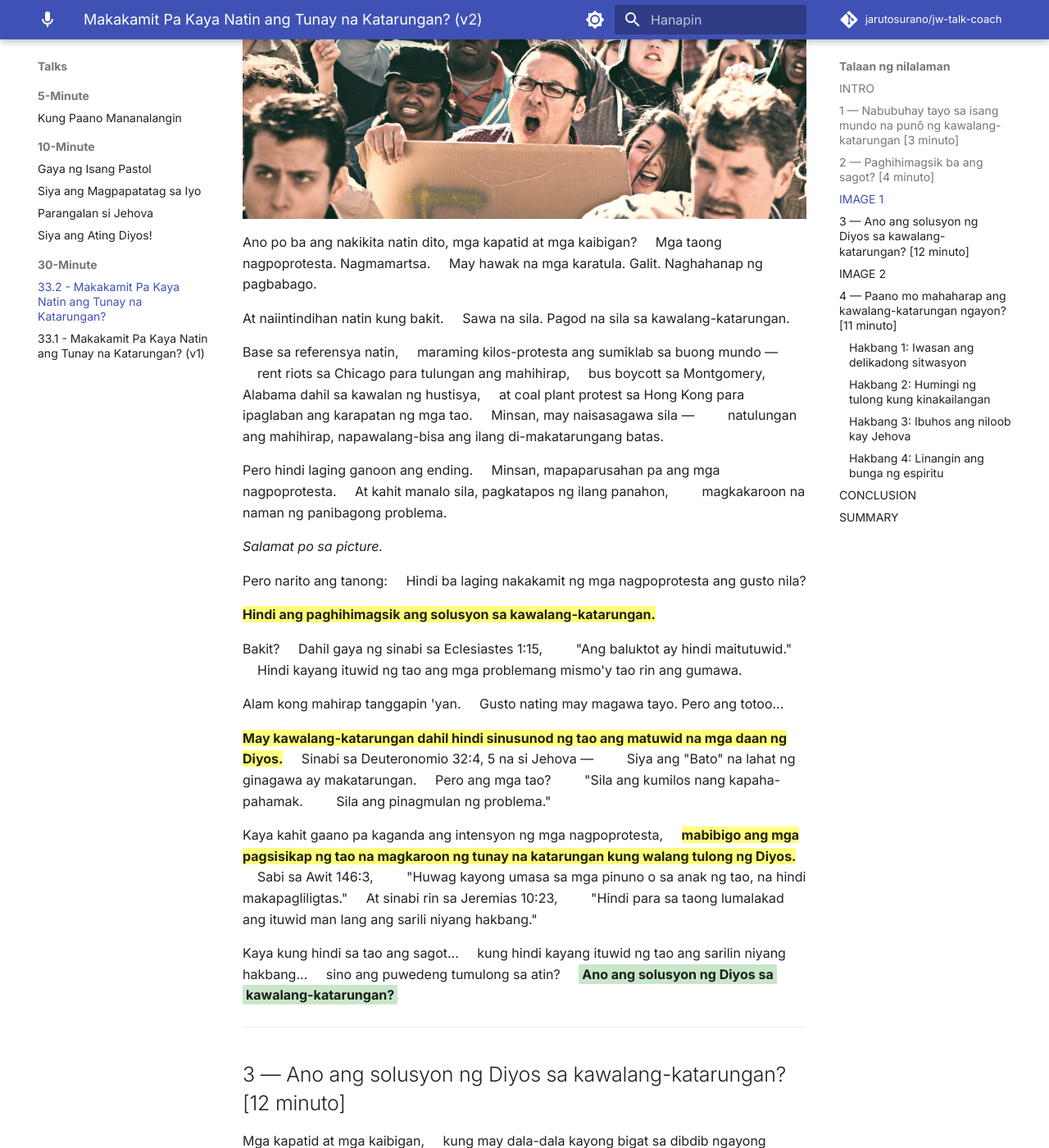
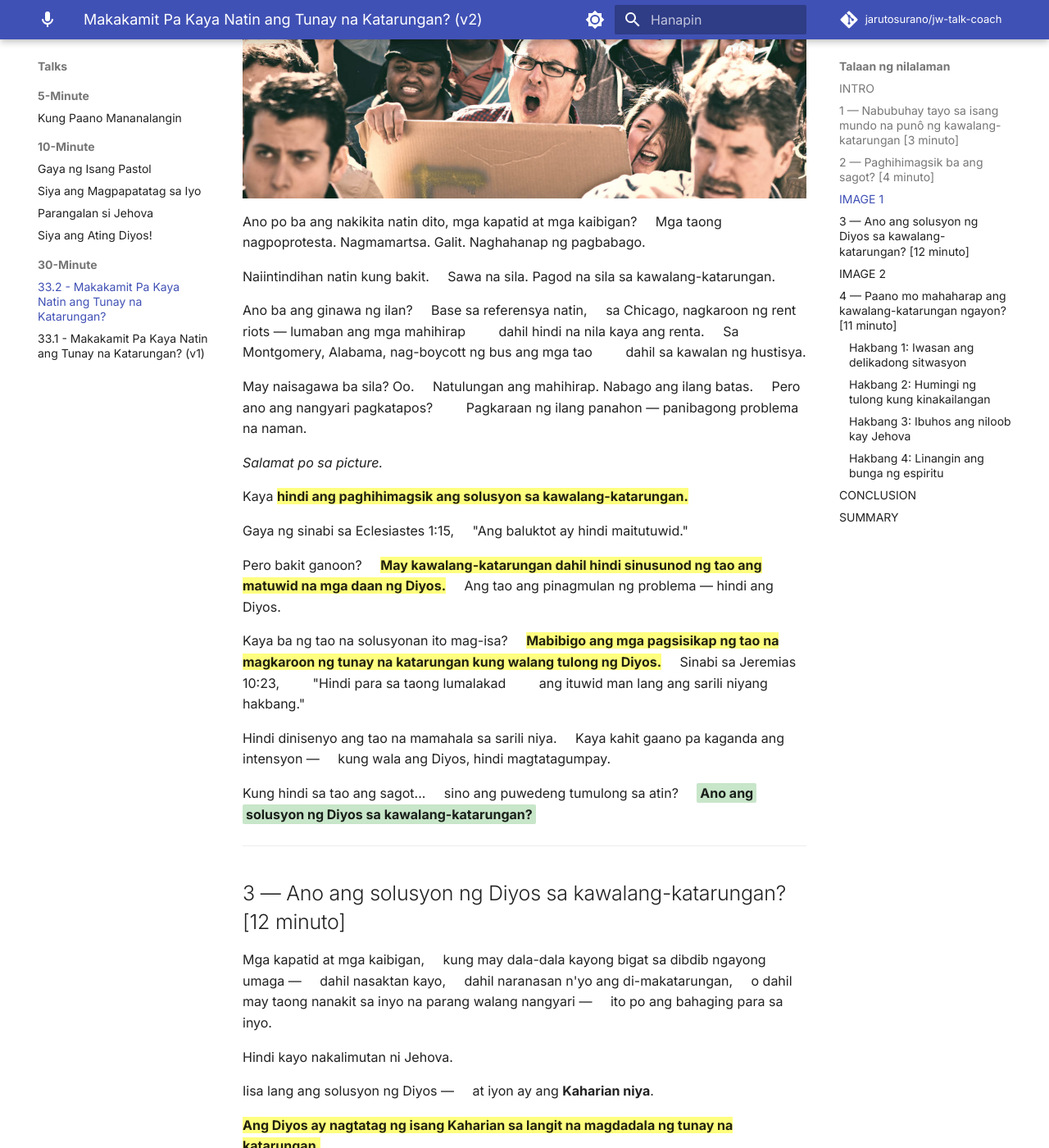
Before and after one commit to jarutosurano/jw-talk-coach, an MkDocs documentation site: the page built from docs/talks/30min/33-makakamit-pa-kaya-natin-ang-tunay-na-katarungan/index.md, in a window 1280 px wide and 1400 px high, scrolled down 2552 px. Shown: the whole window at 82% size. Built offline with MkDocs 1.6.1 and Material for MkDocs 9.7.7, drawn with Linux system fonts in a browser that asks for light colours; comment, search, counter and statistics services are not loaded; some of the changed text lies outside the part shown.

Commit message:
Rewrite talk 33 v2 Section 2: question-guided flow, simplify Bible refs
- Guide audience with questions: "Ano ba ang ginawa ng ilan?" "May naisagawa ba?"
- 2 protest examples only (Chicago, Montgomery) — drop Hong Kong
- Drop Deu 32:4,5 reading and Aw 146:3 — state the point in 1 line
- Keep Jer 10:23 as punchline: humans not designed to govern themselves
- Smooth transition from image to outline point to Section 3

Co-Authored-By: Claude Opus 4.6 (1M context) <noreply@anthropic.com>

```diff
--- a/docs/talks/30min/33-makakamit-pa-kaya-natin-ang-tunay-na-katarungan/index.md
+++ b/docs/talks/30min/33-makakamit-pa-kaya-natin-ang-tunay-na-katarungan/index.md
@@ -92,10 +92,7 @@ Gaya ng sinabi sa Job 35:9,
 &nbsp;&nbsp;&nbsp;&nbsp;"Dumaraing ang mga tao kapag inaapi sila;
 &nbsp;&nbsp;&nbsp;&nbsp;humihingi sila ng tulong dahil sa panggigipit ng mga makapangyarihan."
 
-Walang masama sa paghiling ng katarungan.
-Walang masama sa paghingi ng tulong.
-Natural 'yan.
-&nbsp;&nbsp;&nbsp;&nbsp;Tao tayo — nasaktan tayo, gusto nating may mangyari.
+Walang masama doon. Natural 'yan.
 
 At dahil dito,
 &nbsp;&nbsp;&nbsp;&nbsp;**==para mabawasan ang kawalang-katarungan, ang ilan ay naghihimagsik.==**
@@ -109,56 +106,45 @@ Ngayon naman po, tingnan natin ang larawan.
 </figure>
 
 Ano po ba ang nakikita natin dito, mga kapatid at mga kaibigan?
-&nbsp;&nbsp;&nbsp;&nbsp;Mga taong nagpoprotesta. Nagmamartsa.
-&nbsp;&nbsp;&nbsp;&nbsp;May hawak na mga karatula. Galit. Naghahanap ng pagbabago.
+&nbsp;&nbsp;&nbsp;&nbsp;Mga taong nagpoprotesta. Nagmamartsa. Galit. Naghahanap ng pagbabago.
 
-At naiintindihan natin kung bakit.
+Naiintindihan natin kung bakit.
 &nbsp;&nbsp;&nbsp;&nbsp;Sawa na sila. Pagod na sila sa kawalang-katarungan.
 
-Base sa referensya natin,
-&nbsp;&nbsp;&nbsp;&nbsp;maraming kilos-protesta ang sumiklab sa buong mundo —
-&nbsp;&nbsp;&nbsp;&nbsp;rent riots sa Chicago para tulungan ang mahihirap,
-&nbsp;&nbsp;&nbsp;&nbsp;bus boycott sa Montgomery, Alabama dahil sa kawalan ng hustisya,
-&nbsp;&nbsp;&nbsp;&nbsp;at coal plant protest sa Hong Kong para ipaglaban ang karapatan ng mga tao.
-&nbsp;&nbsp;&nbsp;&nbsp;Minsan, may naisasagawa sila —
-&nbsp;&nbsp;&nbsp;&nbsp;&nbsp;&nbsp;&nbsp;&nbsp;natulungan ang mahihirap, napawalang-bisa ang ilang di-makatarungang batas.
+Ano ba ang ginawa ng ilan?
+&nbsp;&nbsp;&nbsp;&nbsp;Base sa referensya natin,
+&nbsp;&nbsp;&nbsp;&nbsp;sa Chicago, nagkaroon ng rent riots — lumaban ang mga mahihirap
+&nbsp;&nbsp;&nbsp;&nbsp;&nbsp;&nbsp;&nbsp;&nbsp;dahil hindi na nila kaya ang renta.
+&nbsp;&nbsp;&nbsp;&nbsp;Sa Montgomery, Alabama, nag-boycott ng bus ang mga tao
+&nbsp;&nbsp;&nbsp;&nbsp;&nbsp;&nbsp;&nbsp;&nbsp;dahil sa kawalan ng hustisya.
 
-Pero hindi laging ganoon ang ending.
-&nbsp;&nbsp;&nbsp;&nbsp;Minsan, mapaparusahan pa ang mga nagpoprotesta.
-&nbsp;&nbsp;&nbsp;&nbsp;At kahit manalo sila, pagkatapos ng ilang panahon,
-&nbsp;&nbsp;&nbsp;&nbsp;&nbsp;&nbsp;&nbsp;&nbsp;magkakaroon na naman ng panibagong problema.
+May naisagawa ba sila? Oo.
+&nbsp;&nbsp;&nbsp;&nbsp;Natulungan ang mahihirap. Nabago ang ilang batas.
+&nbsp;&nbsp;&nbsp;&nbsp;Pero ano ang nangyari pagkatapos?
+&nbsp;&nbsp;&nbsp;&nbsp;&nbsp;&nbsp;&nbsp;&nbsp;Pagkaraan ng ilang panahon — panibagong problema na naman.
 
 *Salamat po sa picture.*
 
-Pero narito ang tanong:
-&nbsp;&nbsp;&nbsp;&nbsp;Hindi ba laging nakakamit ng mga nagpoprotesta ang gusto nila?
+Kaya **==hindi ang paghihimagsik ang solusyon sa kawalang-katarungan.==**
 
-**==Hindi ang paghihimagsik ang solusyon sa kawalang-katarungan.==**
+Gaya ng sinabi sa Eclesiastes 1:15,
+&nbsp;&nbsp;&nbsp;&nbsp;"Ang baluktot ay hindi maitutuwid."
 
-Bakit?
-&nbsp;&nbsp;&nbsp;&nbsp;Dahil gaya ng sinabi sa Eclesiastes 1:15,
-&nbsp;&nbsp;&nbsp;&nbsp;&nbsp;&nbsp;&nbsp;&nbsp;"Ang baluktot ay hindi maitutuwid."
-&nbsp;&nbsp;&nbsp;&nbsp;Hindi kayang ituwid ng tao ang mga problemang mismo'y tao rin ang gumawa.
+Pero bakit ganoon?
+&nbsp;&nbsp;&nbsp;&nbsp;**==May kawalang-katarungan dahil hindi sinusunod ng tao ang matuwid na mga daan ng Diyos.==**
+&nbsp;&nbsp;&nbsp;&nbsp;Ang tao ang pinagmulan ng problema — hindi ang Diyos.
 
-Alam kong mahirap tanggapin 'yan.
-&nbsp;&nbsp;&nbsp;&nbsp;Gusto nating may magawa tayo. Pero ang totoo...
+Kaya ba ng tao na solusyonan ito mag-isa?
+&nbsp;&nbsp;&nbsp;&nbsp;**==Mabibigo ang mga pagsisikap ng tao na magkaroon ng tunay na katarungan kung walang tulong ng Diyos.==**
+&nbsp;&nbsp;&nbsp;&nbsp;Sinabi sa Jeremias 10:23,
+&nbsp;&nbsp;&nbsp;&nbsp;&nbsp;&nbsp;&nbsp;&nbsp;"Hindi para sa taong lumalakad
+&nbsp;&nbsp;&nbsp;&nbsp;&nbsp;&nbsp;&nbsp;&nbsp;ang ituwid man lang ang sarili niyang hakbang."
 
-**==May kawalang-katarungan dahil hindi sinusunod ng tao ang matuwid na mga daan ng Diyos.==**
-&nbsp;&nbsp;&nbsp;&nbsp;Sinabi sa Deuteronomio 32:4, 5 na si Jehova —
-&nbsp;&nbsp;&nbsp;&nbsp;&nbsp;&nbsp;&nbsp;&nbsp;Siya ang "Bato" na lahat ng ginagawa ay makatarungan.
-&nbsp;&nbsp;&nbsp;&nbsp;Pero ang mga tao?
-&nbsp;&nbsp;&nbsp;&nbsp;&nbsp;&nbsp;&nbsp;&nbsp;"Sila ang kumilos nang kapaha-pahamak.
-&nbsp;&nbsp;&nbsp;&nbsp;&nbsp;&nbsp;&nbsp;&nbsp;Sila ang pinagmulan ng problema."
+Hindi dinisenyo ang tao na mamahala sa sarili niya.
+&nbsp;&nbsp;&nbsp;&nbsp;Kaya kahit gaano pa kaganda ang intensyon —
+&nbsp;&nbsp;&nbsp;&nbsp;kung wala ang Diyos, hindi magtatagumpay.
 
-Kaya kahit gaano pa kaganda ang intensyon ng mga nagpoprotesta,
-&nbsp;&nbsp;&nbsp;&nbsp;**==mabibigo ang mga pagsisikap ng tao na magkaroon ng tunay na katarungan kung walang tulong ng Diyos.==**
-&nbsp;&nbsp;&nbsp;&nbsp;Sabi sa Awit 146:3,
-&nbsp;&nbsp;&nbsp;&nbsp;&nbsp;&nbsp;&nbsp;&nbsp;"Huwag kayong umasa sa mga pinuno o sa anak ng tao, na hindi makapagliligtas."
-&nbsp;&nbsp;&nbsp;&nbsp;At sinabi rin sa Jeremias 10:23,
-&nbsp;&nbsp;&nbsp;&nbsp;&nbsp;&nbsp;&nbsp;&nbsp;"Hindi para sa taong lumalakad ang ituwid man lang ang sarili niyang hakbang."
-
-Kaya kung hindi sa tao ang sagot...
-&nbsp;&nbsp;&nbsp;&nbsp;kung hindi kayang ituwid ng tao ang sarilin niyang hakbang...
+Kung hindi sa tao ang sagot...
 &nbsp;&nbsp;&nbsp;&nbsp;sino ang puwedeng tumulong sa atin?
 &nbsp;&nbsp;&nbsp;&nbsp;<mark class="green">**Ano ang solusyon ng Diyos sa kawalang-katarungan?**</mark>
 
```
